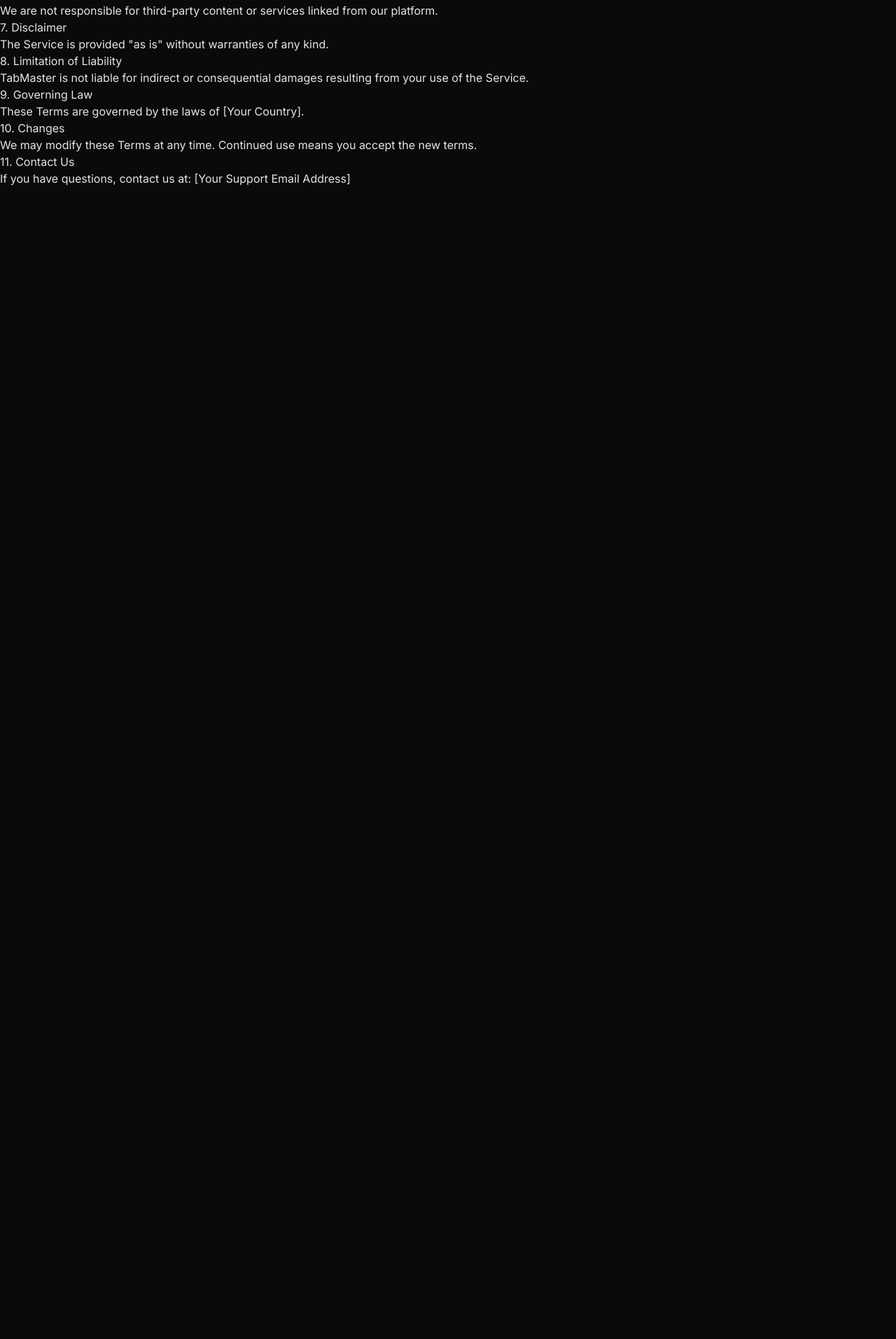
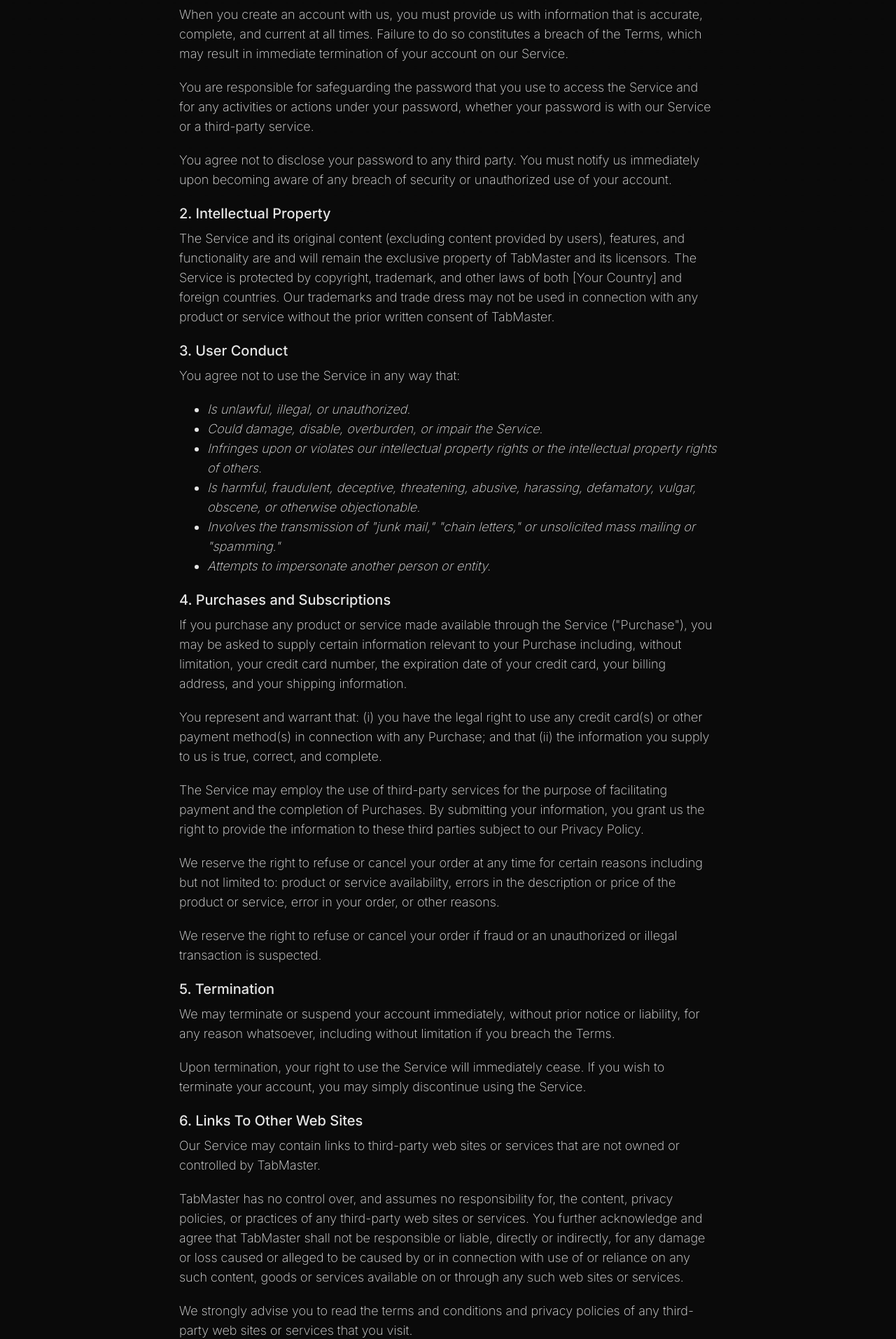
Before and after one commit to Ferdus615/TabMaster, a Next.js app: page /terms in a window 1280 px wide. Shown: the part 453-2366 px from the top of the page at 70% size. Before the commit the page ends 800 px from the top, so only its background shows below. Built offline with nearby package versions, Linux system fonts and the light colour scheme.

Commit message:
terms page style done

```diff
--- a/app/globals.css
+++ b/app/globals.css
@@ -74,3 +74,25 @@
     @apply flex flex-col gap-5 p-4 border-2 border-sky rounded-lg bg-persian;
   }
 }
+
+@layer base {
+  h1 {
+    @apply text-2xl font-bold mb-5;
+  }
+
+  h2 {
+    @apply text-xl font-medium mb-2;
+  }
+
+  p {
+    @apply text-lg font-light mb-5;
+  }
+
+  ul {
+    @apply ml-10 mb-5;
+  }
+
+  li {
+    @apply text-lg italic font-light list-disc;
+  }
+}
--- a/components/footerPages/TermsPage.jsx
+++ b/components/footerPages/TermsPage.jsx
@@ -2,21 +2,25 @@
 
 const Terms = () => {
   return (
-    <div className="">
+    <div className="max-w-3xl mx-auto my-10">
       <h1>Terms & Conditions</h1>
       <p>
-        <strong>Last Updated:</strong> July 26, 2025
+        <strong>Last Updated:</strong> <em>July 26, 2025</em>
       </p>
+
       <p>
-        Please read these Terms and Conditions ("Terms") carefully before using
-        the TabMaster website, browser extension, and services (collectively,
-        the "Service") operated by TabMaster ("us," "we," or "our").
+        Please read these Terms and Conditions ("Terms," "Terms and Conditions")
+        carefully before using the TabMaster website, browser extension, and
+        services (collectively, the "Service") operated by TabMaster ("us,"
+        "we," or "our").
       </p>
+
       <p>
         Your access to and use of the Service is conditioned on your acceptance
         of and compliance with these Terms. These Terms apply to all visitors,
         users, and others who access or use the Service.
       </p>
+
       <p>
         By accessing or using the Service, you agree to be bound by these Terms.
         If you disagree with any part of the terms, then you may not access the
@@ -25,64 +29,179 @@
 
       <h2>1. Accounts</h2>
       <p>
-        When you create an account, you must provide accurate, complete, and
-        current information. You are responsible for maintaining the security of
-        your password and account.
+        When you create an account with us, you must provide us with information
+        that is accurate, complete, and current at all times. Failure to do so
+        constitutes a breach of the Terms, which may result in immediate
+        termination of your account on our Service.
+      </p>
+      <p>
+        You are responsible for safeguarding the password that you use to access
+        the Service and for any activities or actions under your password,
+        whether your password is with our Service or a third-party service.
+      </p>
+      <p>
+        You agree not to disclose your password to any third party. You must
+        notify us immediately upon becoming aware of any breach of security or
+        unauthorized use of your account.
       </p>
 
       <h2>2. Intellectual Property</h2>
       <p>
-        The Service and its content (excluding user content) are the exclusive
-        property of TabMaster and its licensors.
+        The Service and its original content (excluding content provided by
+        users), features, and functionality are and will remain the exclusive
+        property of TabMaster and its licensors. The Service is protected by
+        copyright, trademark, and other laws of both [Your Country] and foreign
+        countries. Our trademarks and trade dress may not be used in connection
+        with any product or service without the prior written consent of
+        TabMaster.
       </p>
 
       <h2>3. User Conduct</h2>
-      <p>
-        You agree not to misuse the Service, including engaging in illegal,
-        harmful, or abusive behavior.
-      </p>
+      <p>You agree not to use the Service in any way that:</p>
+      <ul>
+        <li>Is unlawful, illegal, or unauthorized.</li>
+        <li>Could damage, disable, overburden, or impair the Service.</li>
+        <li>
+          Infringes upon or violates our intellectual property rights or the
+          intellectual property rights of others.
+        </li>
+        <li>
+          Is harmful, fraudulent, deceptive, threatening, abusive, harassing,
+          defamatory, vulgar, obscene, or otherwise objectionable.
+        </li>
+        <li>
+          Involves the transmission of "junk mail," "chain letters," or
+          unsolicited mass mailing or "spamming."
+        </li>
+        <li>Attempts to impersonate another person or entity.</li>
+      </ul>
 
       <h2>4. Purchases and Subscriptions</h2>
       <p>
-        Purchases require valid payment information. We may use third-party
-        services to process payments securely.
+        If you purchase any product or service made available through the
+        Service ("Purchase"), you may be asked to supply certain information
+        relevant to your Purchase including, without limitation, your credit
+        card number, the expiration date of your credit card, your billing
+        address, and your shipping information.
+      </p>
+      <p>
+        You represent and warrant that: (i) you have the legal right to use any
+        credit card(s) or other payment method(s) in connection with any
+        Purchase; and that (ii) the information you supply to us is true,
+        correct, and complete.
+      </p>
+      <p>
+        The Service may employ the use of third-party services for the purpose
+        of facilitating payment and the completion of Purchases. By submitting
+        your information, you grant us the right to provide the information to
+        these third parties subject to our Privacy Policy.
+      </p>
+      <p>
+        We reserve the right to refuse or cancel your order at any time for
+        certain reasons including but not limited to: product or service
+        availability, errors in the description or price of the product or
+        service, error in your order, or other reasons.
+      </p>
+      <p>
+        We reserve the right to refuse or cancel your order if fraud or an
+        unauthorized or illegal transaction is suspected.
       </p>
 
       <h2>5. Termination</h2>
       <p>
-        We may suspend or terminate your account if you violate these Terms.
+        We may terminate or suspend your account immediately, without prior
+        notice or liability, for any reason whatsoever, including without
+        limitation if you breach the Terms.
+      </p>
+      <p>
+        Upon termination, your right to use the Service will immediately cease.
+        If you wish to terminate your account, you may simply discontinue using
+        the Service.
       </p>
 
-      <h2>6. Links to Other Websites</h2>
+      <h2>6. Links To Other Web Sites</h2>
       <p>
-        We are not responsible for third-party content or services linked from
-        our platform.
+        Our Service may contain links to third-party web sites or services that
+        are not owned or controlled by TabMaster.
+      </p>
+      <p>
+        TabMaster has no control over, and assumes no responsibility for, the
+        content, privacy policies, or practices of any third-party web sites or
+        services. You further acknowledge and agree that TabMaster shall not be
+        responsible or liable, directly or indirectly, for any damage or loss
+        caused or alleged to be caused by or in connection with use of or
+        reliance on any such content, goods or services available on or through
+        any such web sites or services.
+      </p>
+      <p>
+        We strongly advise you to read the terms and conditions and privacy
+        policies of any third-party web sites or services that you visit.
       </p>
 
       <h2>7. Disclaimer</h2>
-      <p>The Service is provided "as is" without warranties of any kind.</p>
+      <p>
+        Your use of the Service is at your sole risk. The Service is provided on
+        an "AS IS" and "AS AVAILABLE" basis. The Service is provided without
+        warranties of any kind, whether express or implied, including, but not
+        limited to, implied warranties of merchantability, fitness for a
+        particular purpose, non-infringement or course of performance.
+      </p>
+      <p>
+        TabMaster, its subsidiaries, affiliates, and its licensors do not
+        warrant that a) the Service will function uninterrupted, secure or
+        available at any particular time or location; b) any errors or defects
+        will be corrected; c) the Service is free of viruses or other harmful
+        components; or d) the results of using the Service will meet your
+        requirements.
+      </p>
 
-      <h2>8. Limitation of Liability</h2>
+      <h2>8. Limitation Of Liability</h2>
       <p>
-        TabMaster is not liable for indirect or consequential damages resulting
-        from your use of the Service.
+        In no event shall TabMaster, nor its directors, employees, partners,
+        agents, suppliers, or affiliates, be liable for any indirect,
+        incidental, special, consequential or punitive damages, including
+        without limitation, loss of profits, data, use, goodwill, or other
+        intangible losses, resulting from (i) your access to or use of or
+        inability to access or use the Service; (ii) any conduct or content of
+        any third party on the Service; (iii) any content obtained from the
+        Service; and (iv) unauthorized access, use or alteration of your
+        transmissions or content, whether based on warranty, contract, tort
+        (including negligence) or any other legal theory, whether or not we have
+        been informed of the possibility of such damage, and even if a remedy
+        set forth herein is found to have failed of its essential purpose.
       </p>
 
       <h2>9. Governing Law</h2>
-      <p>These Terms are governed by the laws of [Your Country].</p>
+      <p>
+        These Terms shall be governed and construed in accordance with the laws
+        of Bangladesh, without regard to its conflict of law provisions.
+      </p>
+      <p>
+        Our failure to enforce any right or provision of these Terms will not be
+        considered a waiver of those rights. If any provision of these Terms is
+        held to be invalid or unenforceable by a court, the remaining provisions
+        of these Terms will remain in effect. These Terms constitute the entire
+        agreement between us regarding our Service, and supersede and replace
+        any prior agreements we might have between us regarding the Service.
+      </p>
 
       <h2>10. Changes</h2>
       <p>
-        We may modify these Terms at any time. Continued use means you accept
-        the new terms.
+        We reserve the right, at our sole discretion, to modify or replace these
+        Terms at any time. If a revision is material, we will try to provide at
+        least 30 days' notice prior to any new terms taking effect. What
+        constitutes a material change will be determined at our sole discretion.
+      </p>
+      <p>
+        By continuing to access or use our Service after those revisions become
+        effective, you agree to be bound by the revised terms. If you do not
+        agree to the new terms, please stop using the Service.
       </p>
 
       <h2>11. Contact Us</h2>
       <p>
-        If you have questions, contact us at:{" "}
-        <a href="mailto:[Your Support Email Address]">
-          [Your Support Email Address]
-        </a>
+        If you have any questions about these Terms, please contact us at{" "}
+        <strong>feriqra007@gmail.com</strong>
       </p>
     </div>
   );
```
